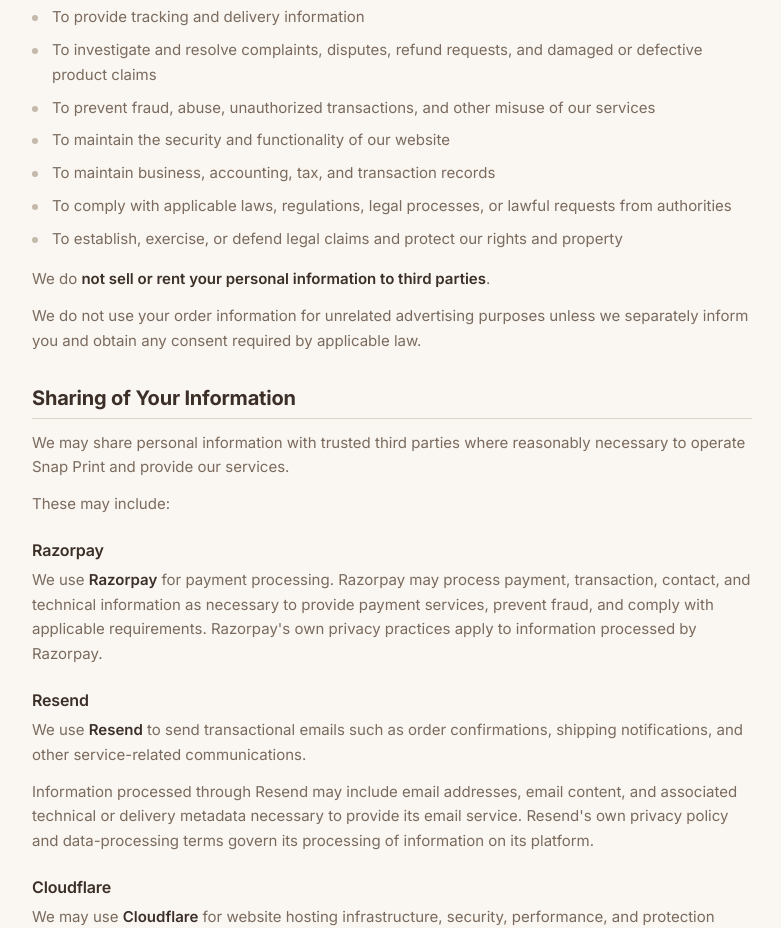
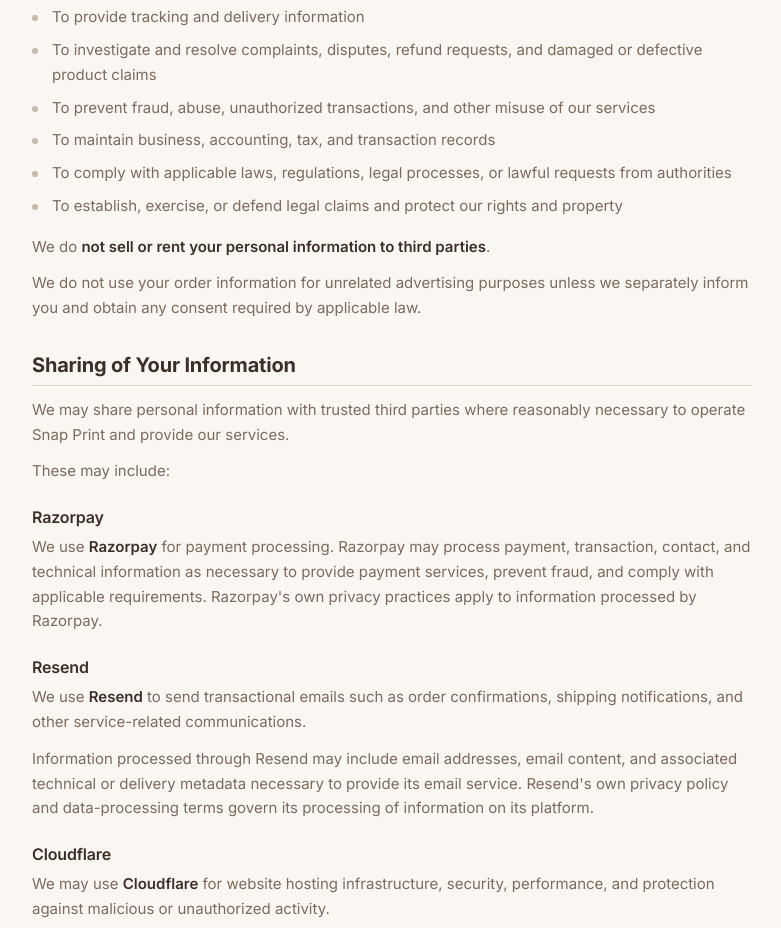
Before and after one commit to snaprint/snap-print, a website built with Vite: page src/privacy-policy.html in a window 1280 px wide. Shown: the part 1760-2688 px from the top of the page, without its empty margins (248-1029 px from the left). Built offline with nearby package versions, Linux system fonts and the light colour scheme; no server answers.

```diff
--- a/src/privacy-policy.html
+++ b/src/privacy-policy.html
@@ -79,7 +79,6 @@
             <li>To provide tracking and delivery information</li>
             <li>To investigate and resolve complaints, disputes, refund requests, and damaged or defective product claims</li>
             <li>To prevent fraud, abuse, unauthorized transactions, and other misuse of our services</li>
-            <li>To maintain the security and functionality of our website</li>
             <li>To maintain business, accounting, tax, and transaction records</li>
             <li>To comply with applicable laws, regulations, legal processes, or lawful requests from authorities</li>
             <li>To establish, exercise, or defend legal claims and protect our rights and property</li>
```
